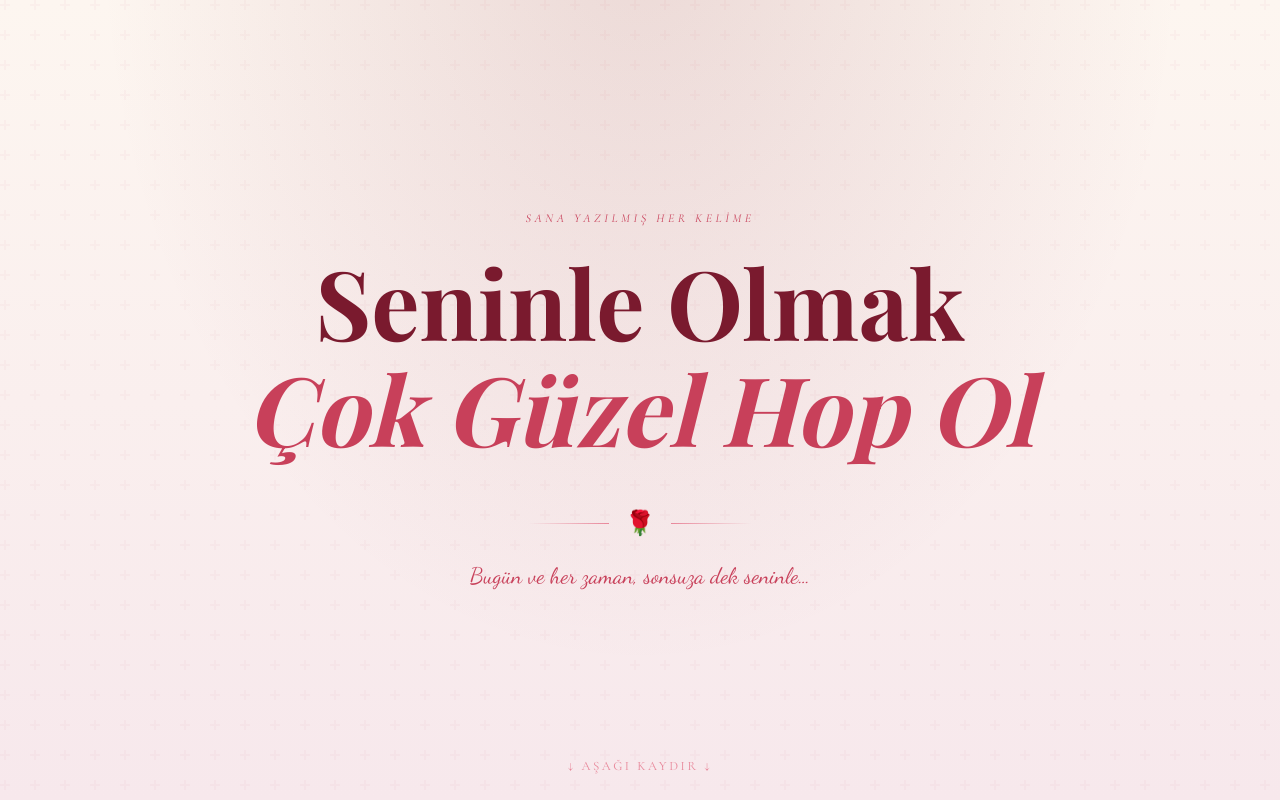
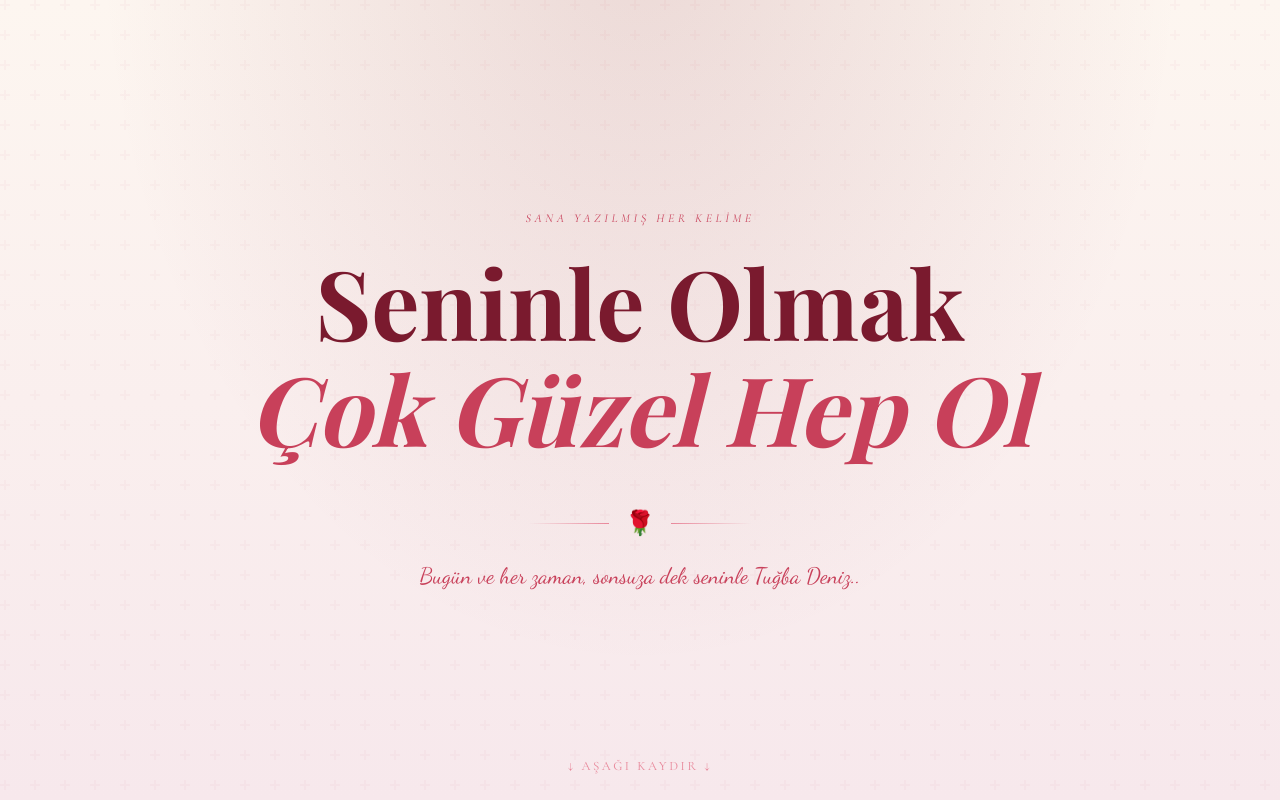
Before and after one commit to 1yasintasz-code/htweb, a plain HTML site: page index.html in a window 1280 px wide. Shown: the top 800 px of the page. Drawn offline with nearby package versions, Linux system fonts and the light colour scheme; a web font is replaced by a local one.

Commit message:
index.html

```diff
--- a/index.html
+++ b/index.html
@@ -537,9 +537,9 @@
   <!-- HERO -->
   <div class="hero">
     <span class="hero-badge">Sana Yazılmış Her Kelime</span>
-    <h1>Seninle Olmak<br><em>Çok Güzel Hop Ol</em></h1>
+    <h1>Seninle Olmak<br><em>Çok Güzel Hep Ol</em></h1>
     <div class="hero-divider"><span>🌹</span></div>
-    <div class="hero-date">Bugün ve her zaman, sonsuza dek seninle…</div>
+    <div class="hero-date">Bugün ve her zaman, sonsuza dek seninle Tuğba Deniz..</div>
     <div class="scroll-hint">↓ aşağı kaydır ↓</div>
   </div>
 
```
